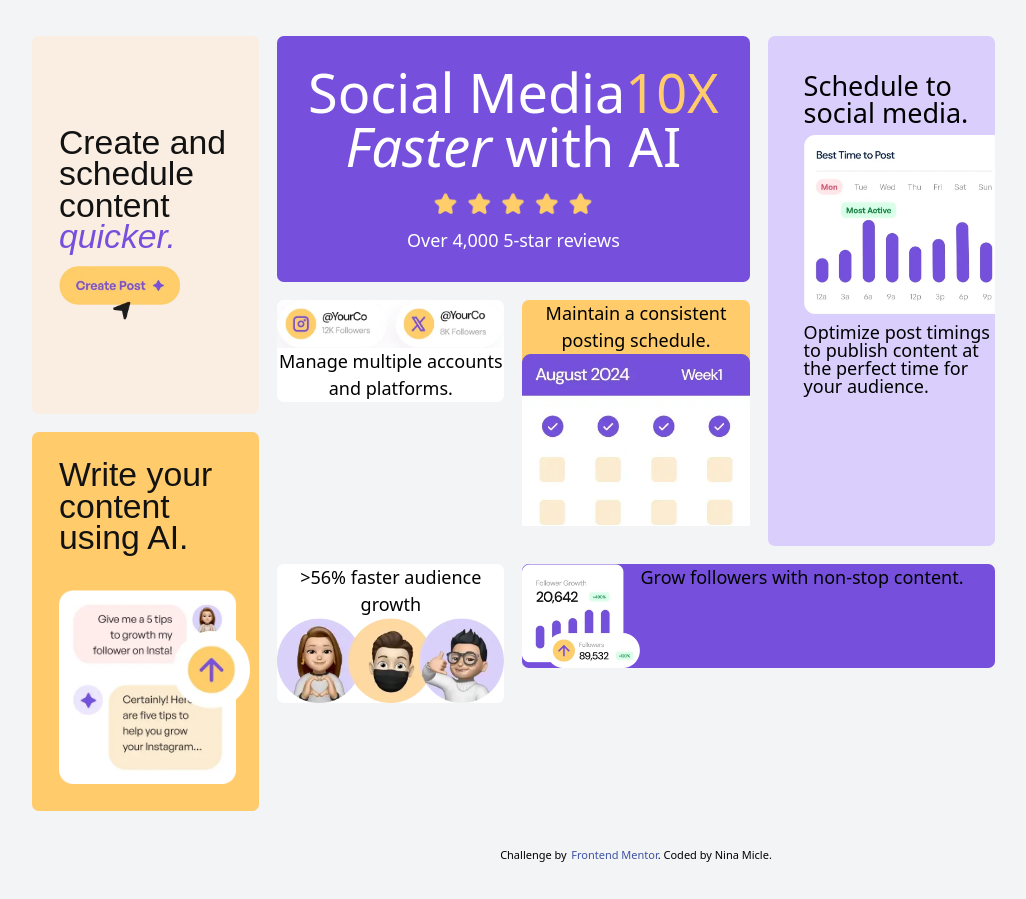
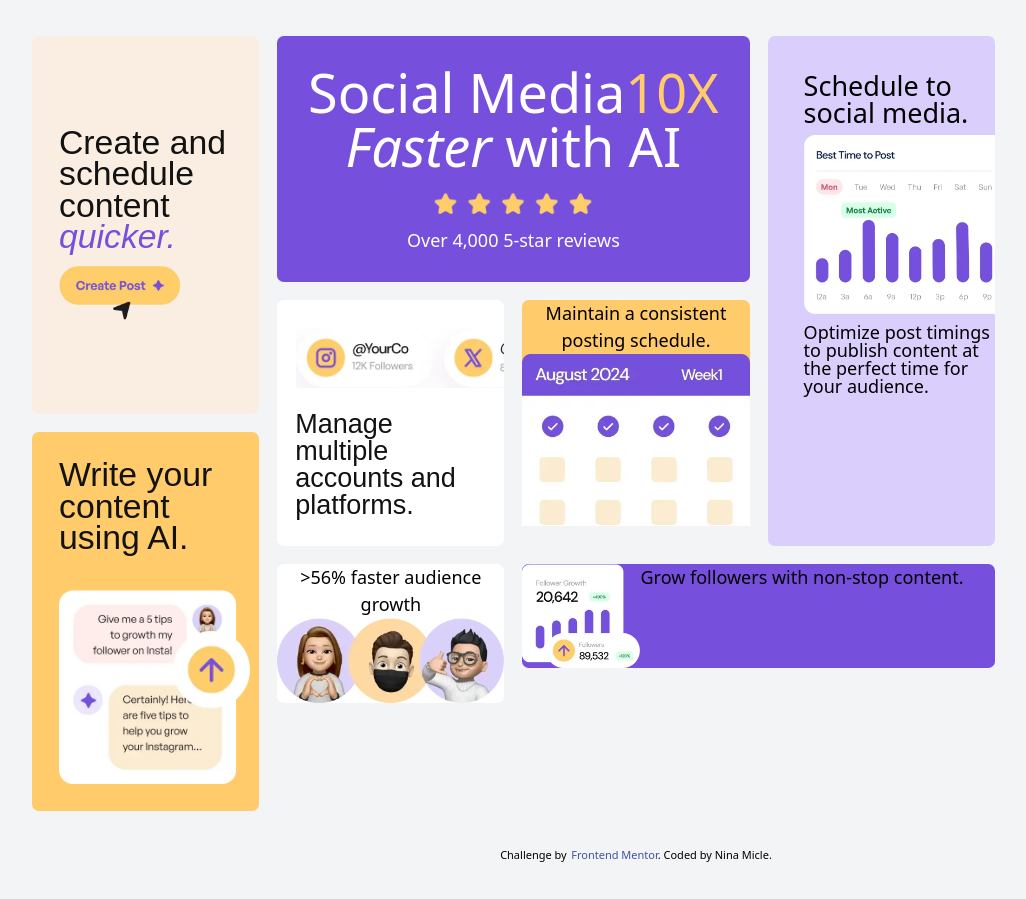
Before and after one commit to ninamicle/bento-grid-fm, a React (Vite) app in the folder bento-grid/: page / in a window 1280 px wide. Shown: the whole page, without its empty margins (4-1030 px from the left). Built offline with nearby package versions, Linux system fonts and the light colour scheme; a web font is replaced by a local one.

Commit message:
refactor FifthItemGrid component for improved layout and structure

```diff
--- a/bento-grid/src/components/FifthItemGrid.tsx
+++ b/bento-grid/src/components/FifthItemGrid.tsx
@@ -1,13 +1,22 @@
 const FifthItemGrid = () => {
   return (
-    <div className="bg-white rounded-md">
-      <img
-        src="images/illustration-multiple-platforms.webp"
-        alt="Multiple platforms"
-      />
-      Manage multiple accounts and platforms.
+    <div className="bg-white rounded-md text-2xl h-full flex flex-col items-center gap-y-5 justify-center overflow-hidden">
+      <ContentImage />
+      <div className="text-start leading-6 font-dm-medium text-black px-4">
+        Manage multiple accounts and platforms.
+      </div>
     </div>
   );
 };
 
+const ContentImage = () => (
+  <div className="w-64 pl-1">
+    <img
+      className="ml-10"
+      src="images/illustration-multiple-platforms.webp"
+      alt="Multiple platforms"
+    />
+  </div>
+);
+
 export default FifthItemGrid;
```
